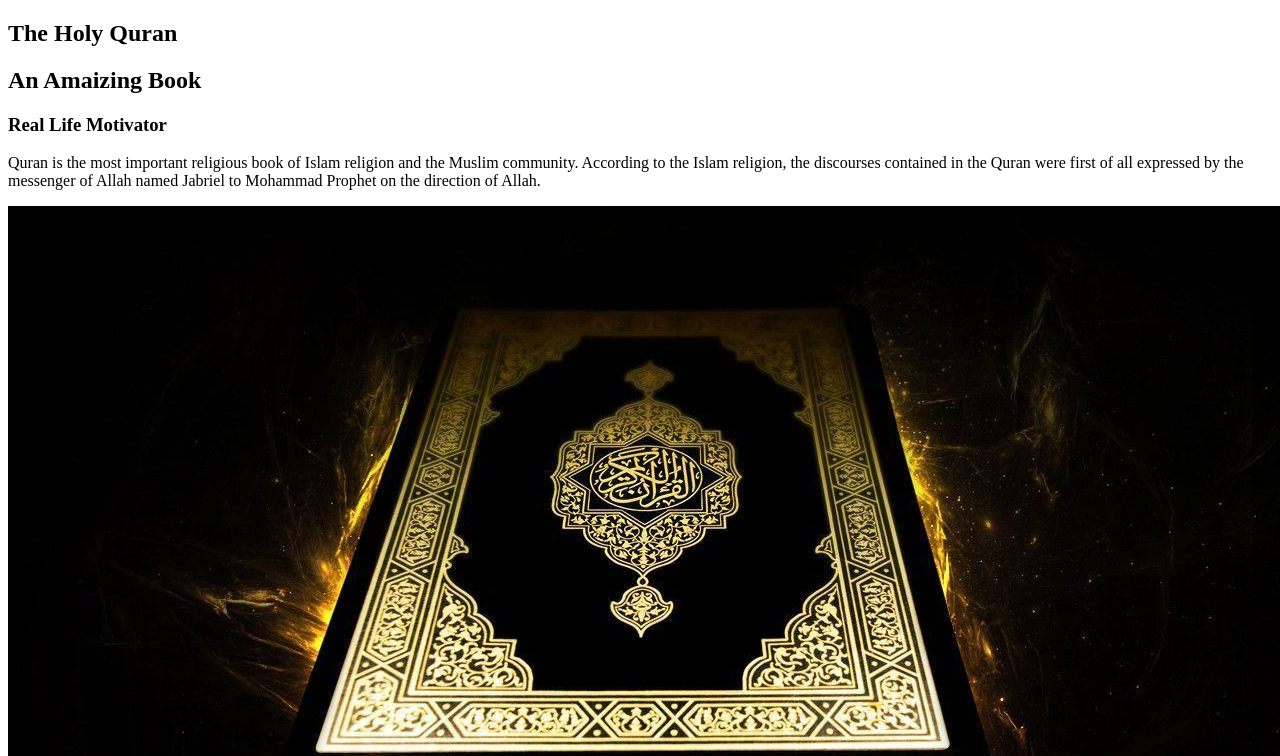
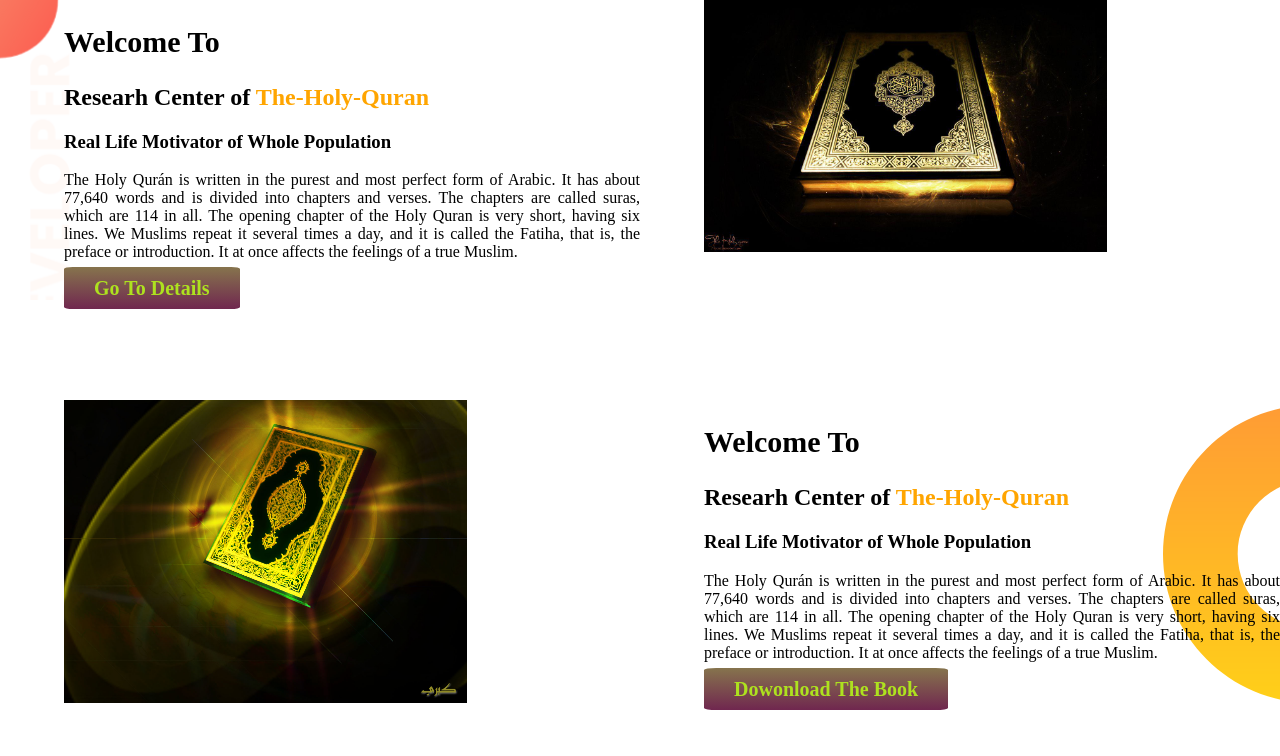
Before and after one commit to johirbban/The-Holy-Quran, a plain HTML site: page index.html in a window 1280 px wide. Shown: the top 756 px of the page. Drawn offline with Linux system fonts and the light colour scheme; a web font is replaced by a local one.

Commit message:
Two Section Added

```diff
--- a/index.html
+++ b/index.html
@@ -5,32 +5,54 @@
     <meta charset="UTF-8">
     <meta http-equiv="X-UA-Compatible" content="IE=edge">
     <meta name="viewport" content="width=device-width, initial-scale=1.0">
-    <title>The Holy Quran</title>
+    <title>The-Holy-Quran</title>
+    <link rel="preconnect" href="https://fonts.googleapis.com">
+    <link rel="preconnect" href="https://fonts.gstatic.com" crossorigin>
+    <link href="https://fonts.googleapis.com/css2?family=Bona+Nova&display=swap" rel="stylesheet">
+    <link rel="stylesheet" href="style.css">
 </head>
 
 <body>
-    <section class="half-width">
-        <div>
-            <h1>The Holy Quran</h1>
-            <h2>An Amaizing Book</h2>
-            <h3>Real Life Motivator</h3>
-            <p>Quran is the most important religious book of Islam religion and the Muslim community. According to the
-                Islam
-                religion, the discourses contained in the Quran were first of all expressed by the messenger of Allah
-                named
-                Jabriel to Mohammad Prophet on the direction of Allah.</p>
+    <section class="top-banner">
+        <div class="half-width">
+            <h1>Welcome To</h1>
+            <h2>Researh Center of <span class="real-book"> The-Holy-Quran </span></h2>
+            <h3>Real Life Motivator of Whole Population</h3>
+            <p class="font-justify">The Holy Qurán is written in the purest and most perfect form of Arabic. It has
+                about 77,640 words and is
+                divided
+                into chapters and verses. The chapters are called suras, which are 114 in all. The opening chapter of
+                the
+                Holy
+                Quran is very short, having six lines. We Muslims repeat it several times a day, and it is called the
+                Fatiha,
+                that is, the preface or introduction. It at once affects the feelings of a true Muslim.</p>
+            <a target="_blank" class="link-button" href="https://www.linkedin.com/feed/">Go To Details</a>
+        </div>
+        <div class="half-width"><img src="images/Quran-1.jpg" alt=""></div>
+    </section>
+    <section class="Life-Motivator">
+        <div class="half-width">
+            <img src="images/Quran-3.jpg" alt="">
+        </div>
+        <div class="half-width">
+            <h1>Welcome To</h1>
+            <h2>Researh Center of <span class="real-book"> The-Holy-Quran </span></h2>
+            <h3>Real Life Motivator of Whole Population</h3>
+            <p class="font-justify">The Holy Qurán is written in the purest and most perfect form of Arabic. It has
+                about 77,640 words and is
+                divided
+                into chapters and verses. The chapters are called suras, which are 114 in all. The opening chapter
+                of
+                the
+                Holy
+                Quran is very short, having six lines. We Muslims repeat it several times a day, and it is called
+                the
+                Fatiha,
+                that is, the preface or introduction. It at once affects the feelings of a true Muslim.</p>
+            <a target="_blank" class="link-button" href="https://www.linkedin.com/feed/">Dowonload The Book</a>
         </div>
     </section>
-
-    <section class="half-width">
-        <div>
-            <img src="Quran-1.jpg" alt="">
-        </div>
-    </section>
-
-
-
-
 </body>
 
 </html>
--- a/style.css
+++ b/style.css
@@ -1,4 +1,44 @@
+.real-book{
+    color: orange;
+}
+body{
+    font-family: 'Bona Nova', serif;
+    margin: 0%;
+}
+section{
+    display: flex;
+    margin-bottom: 100px;
+}
+.top-banner{
+    background-image: url(images/top-banner.png);
+    background-repeat: no-repeat;
+}
 .half-width{
     width: 50%;
-    padding-left: 10%;
+    padding-left: 5%;
+    border: 50px;
 }
+.half-width img{
+    width: 70%
+}
+.link-button{
+    color: rgb(174, 226, 31);
+    text-decoration: none;
+    background-image: linear-gradient(rgb(134, 116, 77), rgb(112, 39, 79));
+    padding: 10px 30px;
+    border-radius: 5%;
+    font-weight: 700;
+    font-size: 20px;
+}
+.font-justify{
+    text-align: justify;
+}
+h1{
+    font-weight: 700;
+    font-size: 30px;
+}
+.Life-Motivator{
+    background-image: url(images/dream-bg.png);
+    background-repeat: no-repeat;
+    background-position: right;
+}
```
Also changed, not shown: images/Banner-1.jpg (renamed from Banner-1.jpg), images/Frame-1.jpg (renamed from Frame-1.jpg), images/Frame-2.jpg (renamed from Frame-2.jpg), images/Quran-1.jpg (renamed from Quran-1.jpg), images/Quran-2.jpg (renamed from Quran-2.jpg), images/Quran-3.jpg (renamed from Quran-3.jpg), images/Quran-4.jpg (renamed from Quran-4.jpg), images/dream-bg.png (renamed from dream-bg.png), images/exp-bg.png (renamed from exp-bg.png), images/top-banner.png (renamed from top-banner.png).
